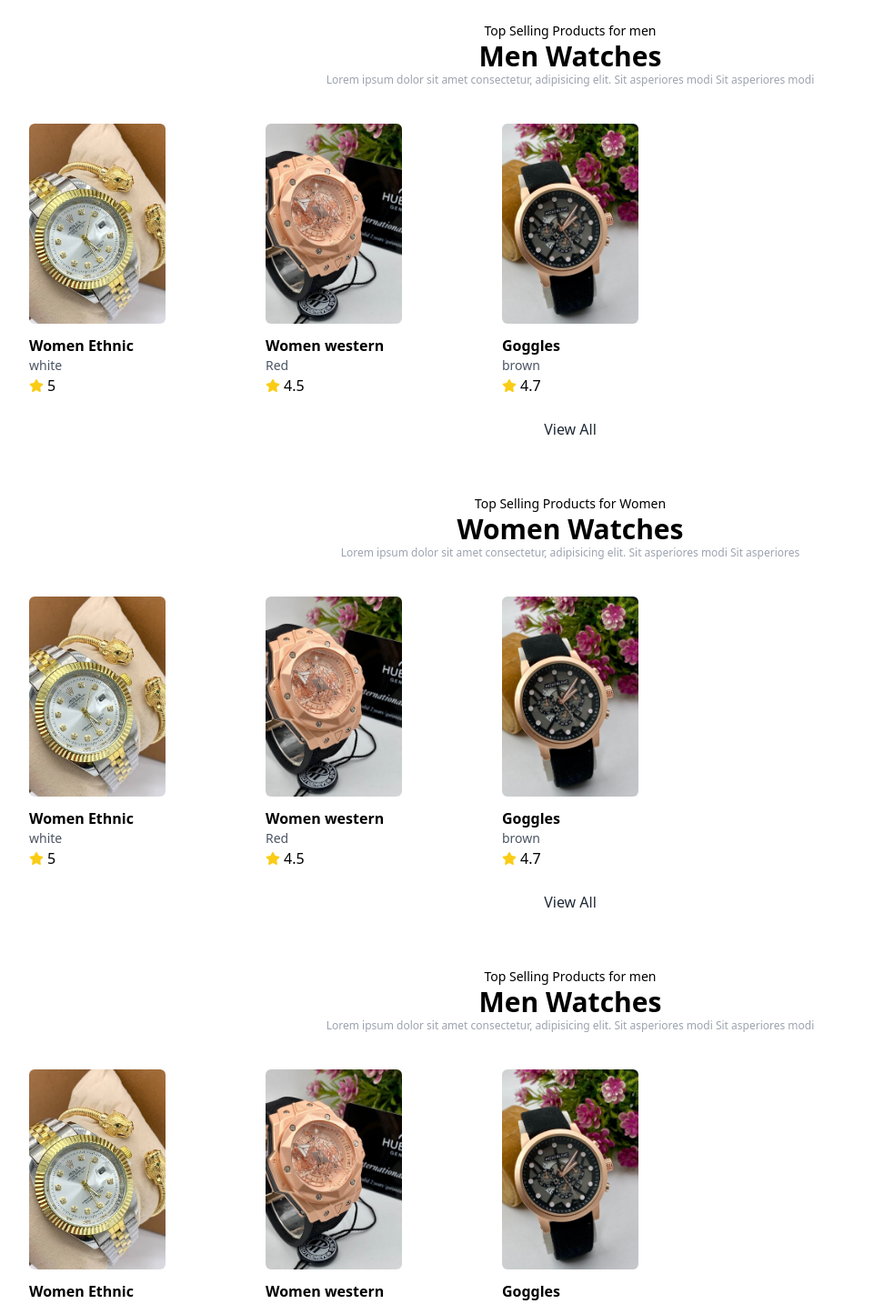
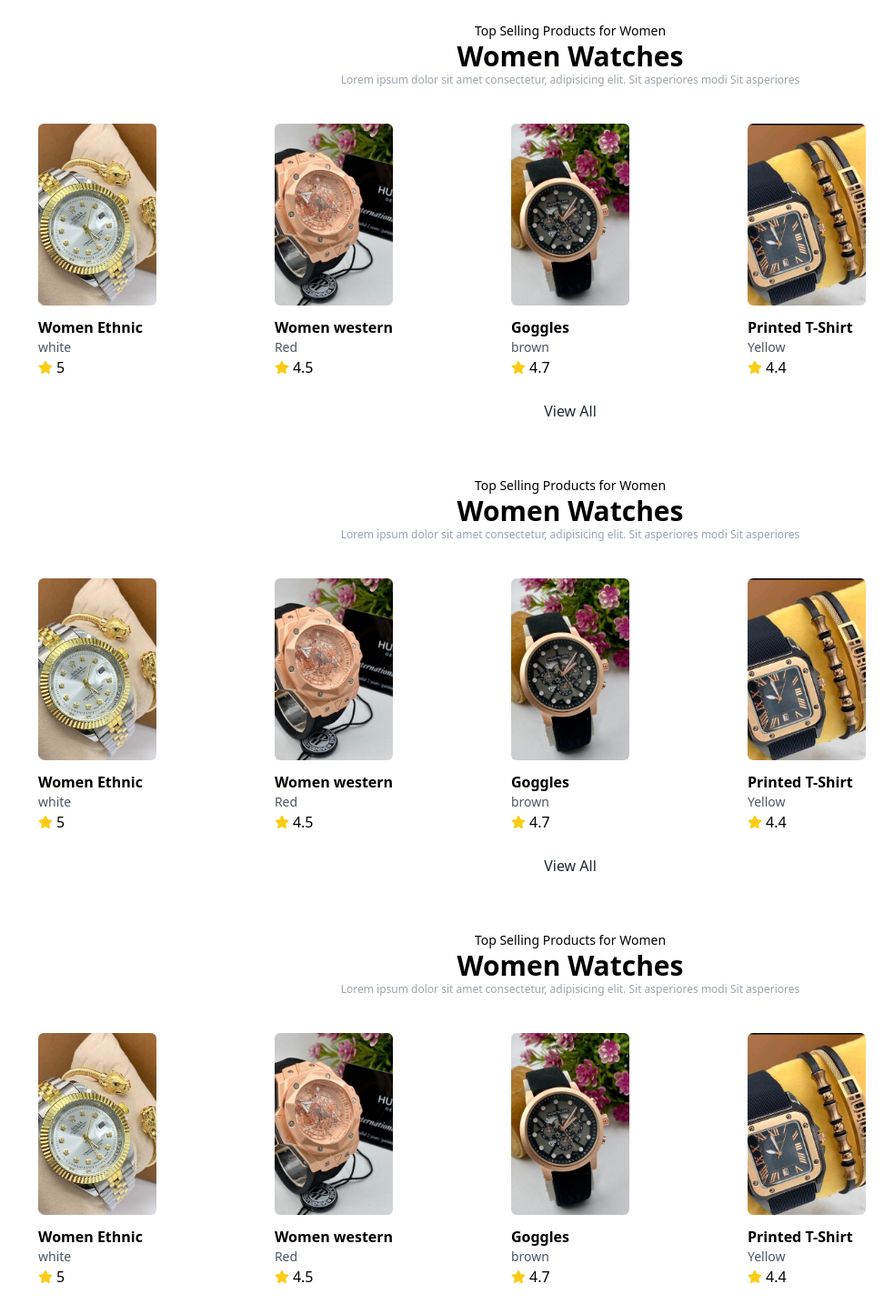
Before and after one commit to DozayMakanaki/mama, a React (Vite) app: page / in a window 1280 px wide. Shown: the part 1760-3194 px from the top of the page at 91% size, without its empty margins (13-996 px from the left). Built offline with nearby package versions, Linux system fonts and the light colour scheme.

Commit message:
products

```diff
--- a/src/components/Products/Female.jsx
+++ b/src/components/Products/Female.jsx
@@ -6,7 +6,7 @@ import Img4 from "../../assets/topproduct/Cartier.jpg";
 import Img5 from "../../assets/topproduct/chanel.jpg";
 import { FaStar } from "react-icons/fa6";
 
-const initialVisibleProducts = 3;
+const initialVisibleProducts = 4;
 
 const Female = () => {
   const [visibleProducts, setVisibleProducts] = useState(
@@ -14,19 +14,16 @@ const Female = () => {
   );
 
   const handleViewMore = () => {
-    // Increase the number of visible products when "View All" is clicked
     setVisibleProducts(ProductsData.length);
   };
 
   const handleShowLess = () => {
-    // Go back to the initial number of visible products
     setVisibleProducts(initialVisibleProducts);
   };
 
   return (
     <div className="mt-14 mb-12" id="female">
       <div className="container">
-        {/* Header section */}
         <div className="text-center mb-10 max-w-[600px] mx-auto">
           <p data-aos="fade-up" className="text-sm text-primary">
             Top Selling Products for Women
@@ -39,10 +36,8 @@ const Female = () => {
             asperiores modi Sit asperiores
           </p>
         </div>
-        {/* Body section */}
         <div>
-          <div className="grid grid-cols-1 sm:grid-cols-3 md:grid-cols-4 lg:grid-cols-5 place-items-center gap-5">
-            {/* card section */}
+          <div className="grid grid-cols-2 sm:grid-cols-3 md:grid-cols-4 lg:grid-cols-5 place-items-center gap-5">
             {ProductsData.slice(0, visibleProducts).map((data) => (
               <div
                 data-aos="fade-up"
@@ -53,7 +48,7 @@ const Female = () => {
                 <img
                   src={data.img}
                   alt=""
-                  className="h-[220px] w-[150px] object-cover rounded-md"
+                  className="h-[200px] w-[130px] object-cover rounded-md"
                 />
                 <div>
                   <h3 className="font-semibold">{data.title}</h3>
@@ -66,8 +61,7 @@ const Female = () => {
               </div>
             ))}
           </div>
-          {/* Buttons section */}
-          <div data-aos="fade-up" className="flex justify-center mt-5 ">
+          <div data-aos="fade-up" className="flex justify-center mt-5">
             {visibleProducts < ProductsData.length ? (
               <button
                 onClick={handleViewMore}
@@ -78,7 +72,7 @@ const Female = () => {
             ) : visibleProducts > initialVisibleProducts ? (
               <button
                 onClick={handleShowLess}
-                className="text-center cursor-pointer   text-gray-800 dark:text-white py-1 px-5 rounded-md hover:text-orange-300 hover:scale-110"
+                className="text-center cursor-pointer text-gray-800 dark:text-white py-1 px-5 rounded-md hover:text-orange-300 hover:scale-110"
               >
                 Show Less
               </button>
--- a/src/components/Products/Male.jsx
+++ b/src/components/Products/Male.jsx
@@ -6,43 +6,38 @@ import Img4 from "../../assets/topproduct/Cartier.jpg";
 import Img5 from "../../assets/topproduct/chanel.jpg";
 import { FaStar } from "react-icons/fa6";
 
-const initialVisibleProducts = 3;
+const initialVisibleProducts = 4;
 
-const Male = () => {
+const Female = () => {
   const [visibleProducts, setVisibleProducts] = useState(
     initialVisibleProducts
   );
 
   const handleViewMore = () => {
-    // Increase the number of visible products when "View All" is clicked
     setVisibleProducts(ProductsData.length);
   };
 
   const handleShowLess = () => {
-    // Go back to the initial number of visible products
     setVisibleProducts(initialVisibleProducts);
   };
 
   return (
-    <div className="mt-14 mb-12" id="male">
+    <div className="mt-14 mb-12" id="female">
       <div className="container">
-        {/* Header section */}
         <div className="text-center mb-10 max-w-[600px] mx-auto">
           <p data-aos="fade-up" className="text-sm text-primary">
-            Top Selling Products for men
+            Top Selling Products for Women
           </p>
           <h1 data-aos="fade-up" className="text-3xl font-bold">
-            Men Watches
+            Women Watches
           </h1>
           <p data-aos="fade-up" className="text-xs text-gray-400">
             Lorem ipsum dolor sit amet consectetur, adipisicing elit. Sit
-            asperiores modi Sit asperiores modi
+            asperiores modi Sit asperiores
           </p>
         </div>
-        {/* Body section */}
         <div>
-          <div className="grid grid-cols-1 sm:grid-cols-3 md:grid-cols-4 lg:grid-cols-5 place-items-center gap-5">
-            {/* card section */}
+          <div className="grid grid-cols-2 sm:grid-cols-3 md:grid-cols-4 lg:grid-cols-5 place-items-center gap-5">
             {ProductsData.slice(0, visibleProducts).map((data) => (
               <div
                 data-aos="fade-up"
@@ -53,7 +48,7 @@ const Male = () => {
                 <img
                   src={data.img}
                   alt=""
-                  className="h-[220px] w-[150px] object-cover rounded-md"
+                  className="h-[200px] w-[130px] object-cover rounded-md"
                 />
                 <div>
                   <h3 className="font-semibold">{data.title}</h3>
@@ -66,8 +61,7 @@ const Male = () => {
               </div>
             ))}
           </div>
-          {/* Buttons section */}
-          <div data-aos="fade-up" className="flex justify-center mt-5 ">
+          <div data-aos="fade-up" className="flex justify-center mt-5">
             {visibleProducts < ProductsData.length ? (
               <button
                 onClick={handleViewMore}
@@ -90,7 +84,7 @@ const Male = () => {
   );
 };
 
-export default Male;
+export default Female;
 
 const ProductsData = [
   {
--- a/src/components/Products/Premium.jsx
+++ b/src/components/Products/Premium.jsx
@@ -6,43 +6,38 @@ import Img4 from "../../assets/topproduct/Cartier.jpg";
 import Img5 from "../../assets/topproduct/chanel.jpg";
 import { FaStar } from "react-icons/fa6";
 
-const initialVisibleProducts = 3;
+const initialVisibleProducts = 4;
 
-const Premium = () => {
+const Female = () => {
   const [visibleProducts, setVisibleProducts] = useState(
     initialVisibleProducts
   );
 
   const handleViewMore = () => {
-    // Increase the number of visible products when "View All" is clicked
     setVisibleProducts(ProductsData.length);
   };
 
   const handleShowLess = () => {
-    // Go back to the initial number of visible products
     setVisibleProducts(initialVisibleProducts);
   };
 
   return (
-    <div className="mt-14 mb-12" id="premium">
+    <div className="mt-14 mb-12" id="female">
       <div className="container">
-        {/* Header section */}
         <div className="text-center mb-10 max-w-[600px] mx-auto">
           <p data-aos="fade-up" className="text-sm text-primary">
-            Top Selling Products for men
+            Top Selling Products for Women
           </p>
           <h1 data-aos="fade-up" className="text-3xl font-bold">
-            Men Watches
+            Women Watches
           </h1>
           <p data-aos="fade-up" className="text-xs text-gray-400">
             Lorem ipsum dolor sit amet consectetur, adipisicing elit. Sit
-            asperiores modi Sit asperiores modi
+            asperiores modi Sit asperiores
           </p>
         </div>
-        {/* Body section */}
         <div>
-          <div className="grid grid-cols-1 sm:grid-cols-3 md:grid-cols-4 lg:grid-cols-5 place-items-center gap-5">
-            {/* card section */}
+          <div className="grid grid-cols-2 sm:grid-cols-3 md:grid-cols-4 lg:grid-cols-5 place-items-center gap-5">
             {ProductsData.slice(0, visibleProducts).map((data) => (
               <div
                 data-aos="fade-up"
@@ -53,7 +48,7 @@ const Premium = () => {
                 <img
                   src={data.img}
                   alt=""
-                  className="h-[220px] w-[150px] object-cover rounded-md"
+                  className="h-[200px] w-[130px] object-cover rounded-md"
                 />
                 <div>
                   <h3 className="font-semibold">{data.title}</h3>
@@ -66,8 +61,7 @@ const Premium = () => {
               </div>
             ))}
           </div>
-          {/* Buttons section */}
-          <div data-aos="fade-up" className="flex justify-center mt-5 ">
+          <div data-aos="fade-up" className="flex justify-center mt-5">
             {visibleProducts < ProductsData.length ? (
               <button
                 onClick={handleViewMore}
@@ -90,7 +84,7 @@ const Premium = () => {
   );
 };
 
-export default Premium;
+export default Female;
 
 const ProductsData = [
   {
```
